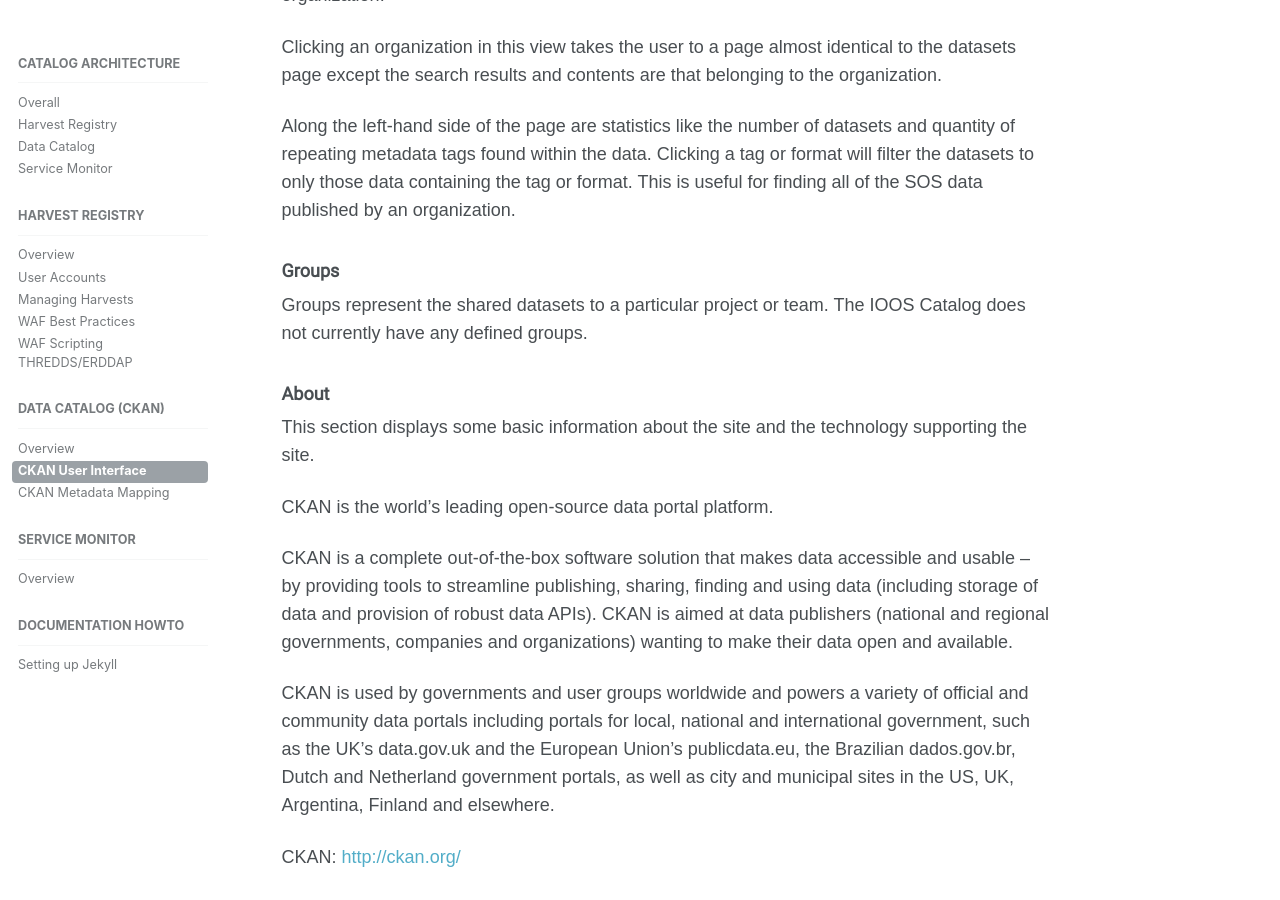
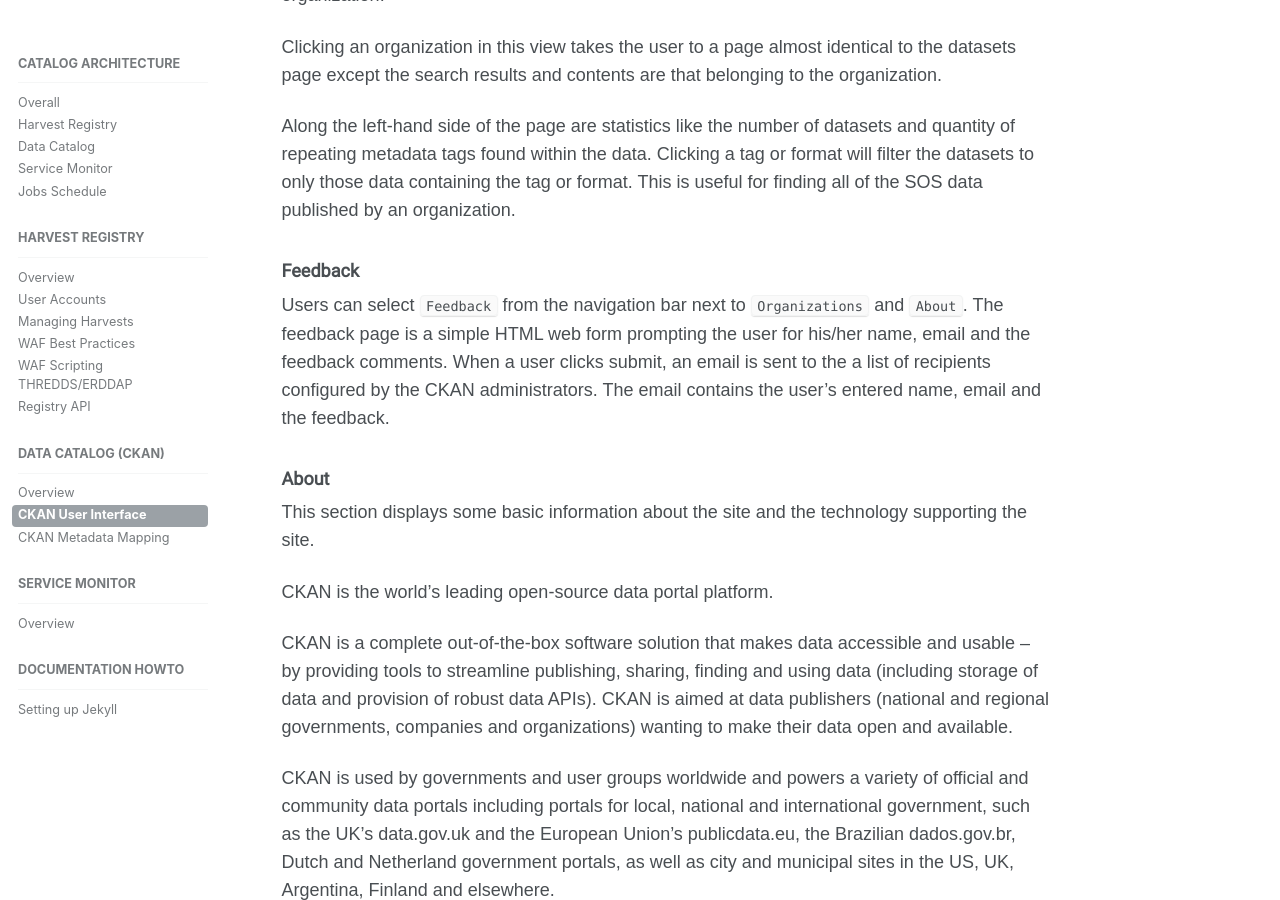
Before and after one commit to ioos/catalog, a Jekyll site: the page built from _pages/catalog/ckan-ui.md, in a window 1280 px wide and 900 px high, scrolled down 1948 px. Built offline with Jekyll 4.4.1, drawn with Linux system fonts in a browser that asks for light colours.

Commit message:
Updates documentation for CKAN and registry
This commit has updated documentation for the system's schedule for
executing jobs. Documentation on how to use the Registry's API. It also
has a small section on the feedback button in the UI.

```diff
--- a/_data/navigation.yml
+++ b/_data/navigation.yml
@@ -28,6 +28,8 @@
         url: /pages/architecture/data_catalog/
       - title: "Service Monitor"
         url: /pages/architecture/monitor/
+      - title: "Jobs Schedule"
+        url: /pages/architecture/schedule/
 
 
   - title: Harvest Registry
@@ -42,6 +44,8 @@
         url: /pages/registry/waf_creation/
       - title: "WAF Scripting THREDDS/ERDDAP"
         url: /pages/registry/waf_scripting/
+      - title: "Registry API"
+        url: /pages/registry/api/
 #      - title: "Harvesting Workflow"
 #        url: /pages/registry/harvesting_workflow/
 #      - title: "ISO 19115 Validation"
--- a/_pages/catalog/ckan-ui.md
+++ b/_pages/catalog/ckan-ui.md
@@ -33,7 +33,7 @@
 
 - [Datasets](#datasets)
 - [Organizations](#organizations)
-- [Groups](#groups)
+- [Feedback](#feedback)
 - [About](#about)
 
 ### Datasets ###
@@ -90,10 +90,14 @@
 format. This is useful for finding all of the SOS data published by an
 organization.
 
-### Groups ###
+### Feedback ###
 
-Groups represent the shared datasets to a particular project or team. The IOOS
-Catalog does not currently have any defined groups.
+Users can select `Feedback` from the navigation bar next to `Organizations` and
+`About`. The feedback page is a simple HTML web form prompting the user for
+his/her name, email and the feedback comments. When a user clicks submit, an
+email is sent to the a list of recipients configured by the CKAN
+administrators. The email contains the user's entered name, email and the
+feedback.
 
 ### About ###
 
```
Also changed, not shown: _pages/architecture.md (+3 -3 lines), _pages/architecture/schedule.md (added, +37 -0 lines), _pages/registry/api.md (added, +98 -0 lines).
